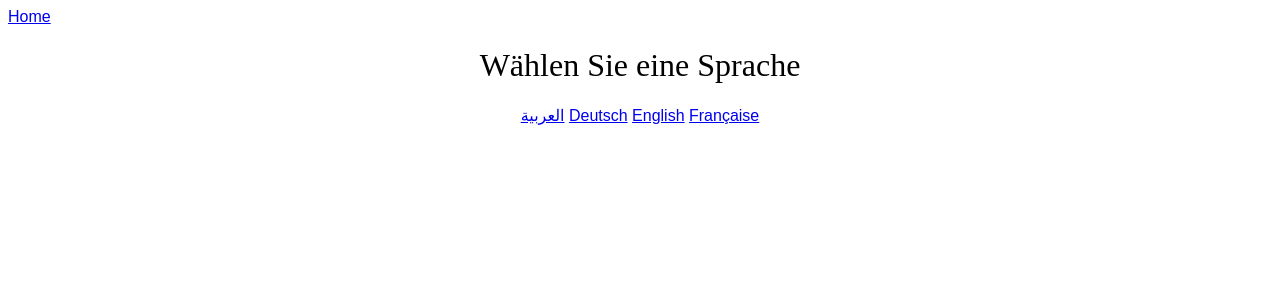
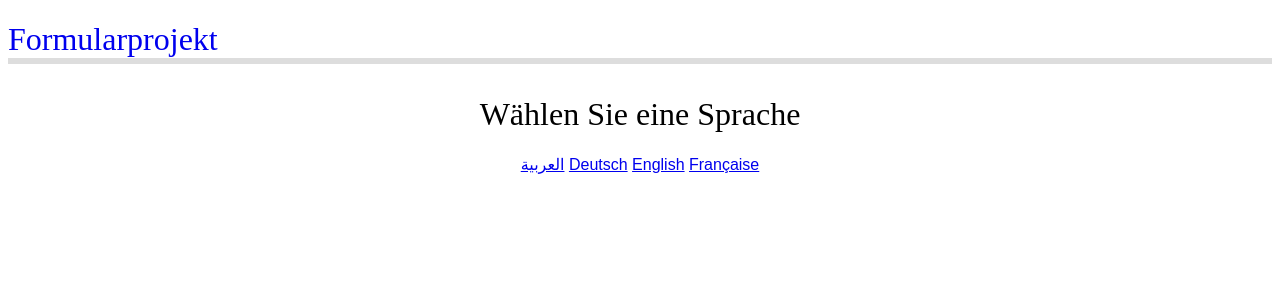
Before and after one commit to kub-berlin/formularprojekt, a Flask app: page / in a window 1280 px wide. Shown: the top 300 px of the page. Run offline with Flask 2, Linux system fonts and the light colour scheme; style sheets or scripts are compiled from the project's sources; parts of the project's set-up code (start-up, migrations or seed data) failed here and were passed over.

Commit message:
change page title

```diff
--- a/static_src/style.less
+++ b/static_src/style.less
@@ -3,6 +3,15 @@
 
 html {
     font-family: 'Droid Sans', arial, sans-serif;
+}
+
+h1.page-title {
+    margin-bottom: 1em;
+    border-bottom: 0.2em solid @color-border;
+
+    a {
+        text-decoration: none;
+    }
 }
 
 h1, h2, h3, h4, h5, h6 {
--- a/templates/base.html
+++ b/templates/base.html
@@ -14,7 +14,9 @@
 
 <body>
     <header>
-        <a rel="home" href="{{ url_for('formularprojekt.index_route') }}">Home</a>
+        <h1 class="page-title">
+            <a rel="home" href="{{ url_for('formularprojekt.index_route') }}">{{ 'Formularprojekt' | translate(lang_id, 'meta') }}</a>
+        </h1>
     </header>
 
     <main id="main">
```
